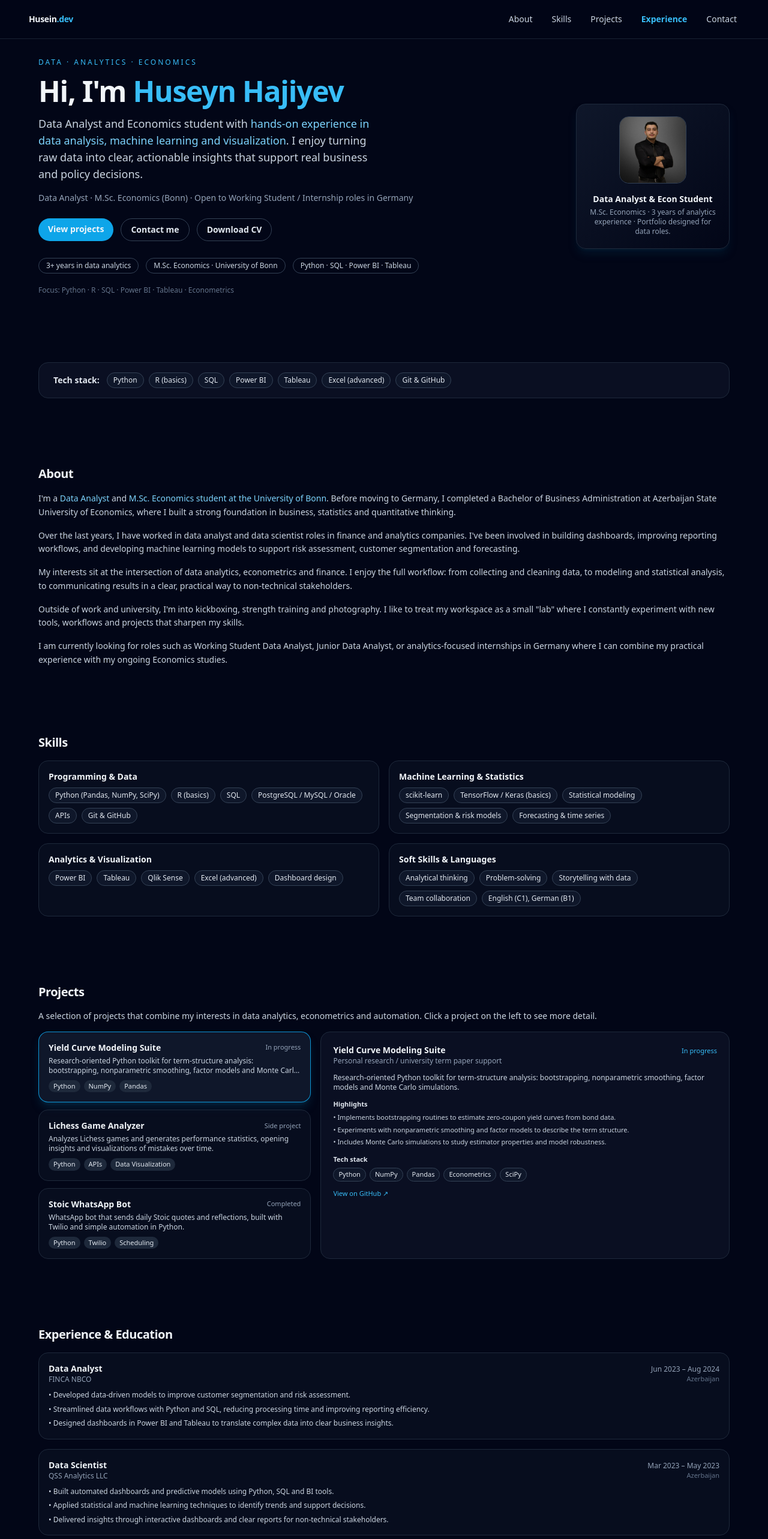
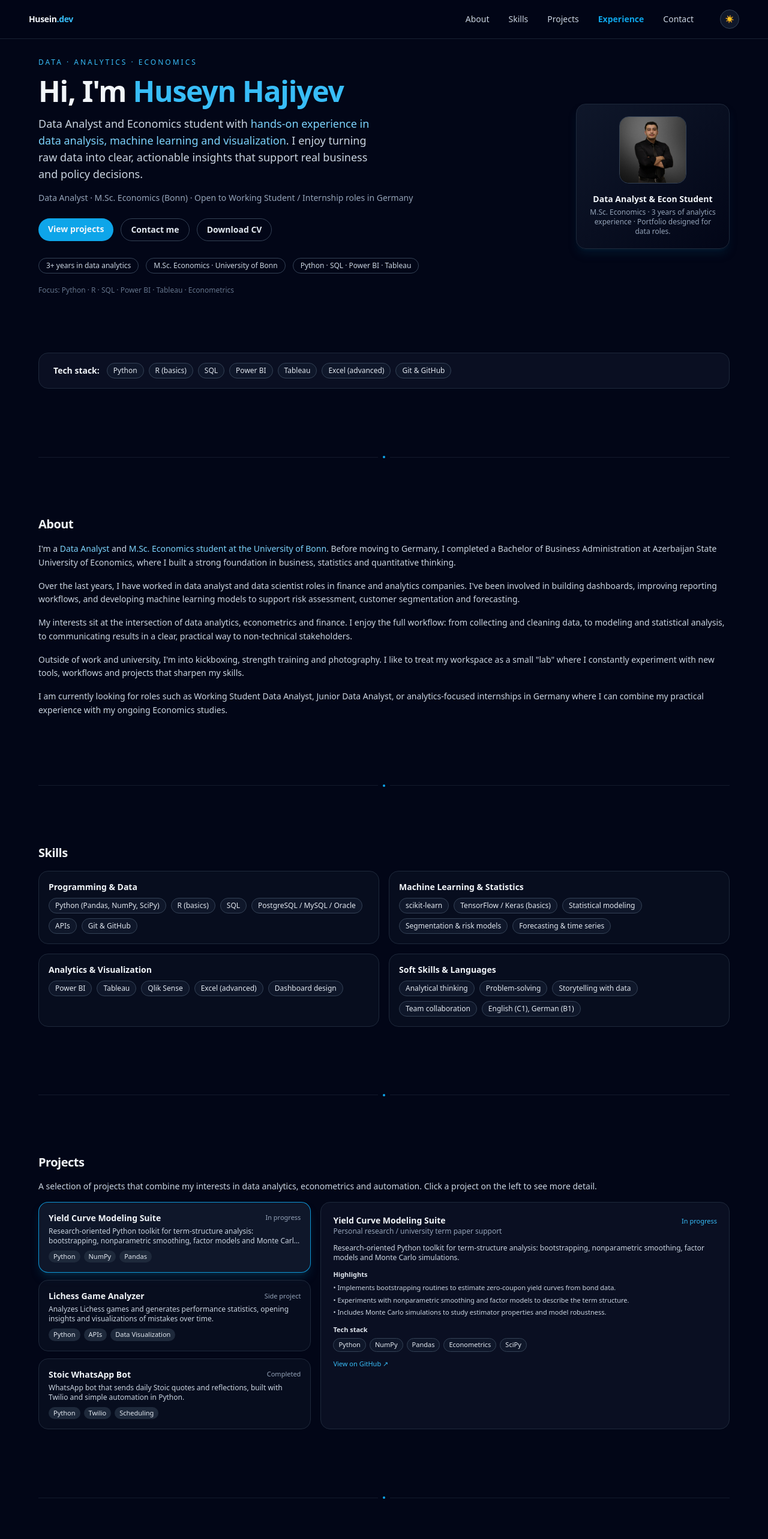
Before and after one commit to HuseinHaji/husein-portfolio, a React (Vite) app: page / in a window 1280 px wide. Shown: the top 2566 px of the page at 60% size. Built offline with nearby package versions, Linux system fonts and the light colour scheme.

Commit message:
Add theme toggle, timeline, tech stack animations, dividers

```diff
--- a/src/App.jsx
+++ b/src/App.jsx
@@ -1,3 +1,4 @@
+import { useEffect, useState } from "react";
 import Navbar from "./components/Navbar";
 import Hero from "./components/Hero";
 import TechStackStrip from "./components/TechStackStrip";
@@ -6,30 +7,73 @@ import Skills from "./components/Skills";
 import Projects from "./components/Projects";
 import Experience from "./components/Experience";
 import Contact from "./components/Contact";
-import BackToTop from "./components/BackToTop.jsx";
+import BackToTop from "./components/BackToTop";
+import SectionDivider from "./components/SectionDivider";
 
 function App() {
+  const [theme, setTheme] = useState(() => {
+    if (typeof window === "undefined") return "dark";
+    return localStorage.getItem("theme") || "dark";
+  });
+
+  useEffect(() => {
+    localStorage.setItem("theme", theme);
+  }, [theme]);
+
+  const isDark = theme === "dark";
+
   return (
-    <div className="min-h-screen bg-slate-950 text-slate-100">
-      <Navbar />
+    <div
+      className={
+        isDark
+          ? "min-h-screen bg-slate-950 text-slate-100"
+          : "min-h-screen bg-slate-50 text-slate-900"
+      }
+    >
+      <Navbar
+        theme={theme}
+        onToggleTheme={() =>
+          setTheme((prev) => (prev === "dark" ? "light" : "dark"))
+        }
+      />
 
-      <main className="max-w-7xl mx-auto px-6 sm:px-10 lg:px-16 pt-24 pb-24 space-y-28 text-[15px] sm:text-[16px]">
+      <main className="max-w-7xl mx-auto px-6 sm:px-10 lg:px-16 pt-24 pb-24 space-y-16 sm:space-y-24 text-[15px] sm:text-[16px]">
         <Hero />
         <TechStackStrip />
+        <SectionDivider />
+
         <About />
+        <SectionDivider />
+
         <Skills />
+        <SectionDivider />
+
         <Projects />
+        <SectionDivider />
+
         <Experience />
+        <SectionDivider />
+
         <Contact />
       </main>
 
-      <footer className="border-t border-slate-800 py-6">
-        <div className="max-w-7xl mx-auto px-6 sm:px-10 lg:px-16 flex flex-col sm:flex-row items-center justify-between gap-3 text-sm text-slate-500">
-          <p>© {new Date().getFullYear()} Huseyn Hajiyev. All rights reserved.</p>
+      <footer
+        className={
+          isDark
+            ? "border-t border-slate-800 py-6"
+            : "border-t border-slate-200 py-6 bg-slate-100/70"
+        }
+      >
+        <div className="max-w-7xl mx-auto px-6 sm:px-10 lg:px-16 flex flex-col sm:flex-row items-center justify-between gap-3 text-sm">
+          <p className={isDark ? "text-slate-500" : "text-slate-600"}>
+            © {new Date().getFullYear()} Huseyn Hajiyev. All rights reserved.
+          </p>
           <div className="flex items-center gap-4 text-xs">
             <a
               href="mailto:huseynhadjiyev@outlook.com"
-              className="inline-flex items-center gap-1 hover:text-sky-400 transition-colors"
+              className={`inline-flex items-center gap-1 hover:text-sky-500 transition-colors ${
+                isDark ? "text-slate-400" : "text-slate-600"
+              }`}
             >
               <span>📧</span>
               <span>Email</span>
@@ -38,7 +82,9 @@ function App() {
               href="https://www.linkedin.com/in/huseynhajiyev10"
               target="_blank"
               rel="noreferrer"
-              className="inline-flex items-center gap-1 hover:text-sky-400 transition-colors"
+              className={`inline-flex items-center gap-1 hover:text-sky-500 transition-colors ${
+                isDark ? "text-slate-400" : "text-slate-600"
+              }`}
             >
               <span>🔗</span>
               <span>LinkedIn</span>
@@ -47,7 +93,9 @@ function App() {
               href="https://github.com/"
               target="_blank"
               rel="noreferrer"
-              className="inline-flex items-center gap-1 hover:text-sky-400 transition-colors"
+              className={`inline-flex items-center gap-1 hover:text-sky-500 transition-colors ${
+                isDark ? "text-slate-400" : "text-slate-600"
+              }`}
             >
               <span>💻</span>
               <span>GitHub</span>
--- a/src/components/Experience.jsx
+++ b/src/components/Experience.jsx
@@ -51,13 +51,13 @@ const containerVariants = {
   hidden: {},
   visible: {
     transition: {
-      staggerChildren: 0.08,
+      staggerChildren: 0.1,
     },
   },
 };
 
-const cardVariants = {
-  hidden: { opacity: 0, y: 12 },
+const itemVariants = {
+  hidden: { opacity: 0, y: 14 },
   visible: { opacity: 1, y: 0 },
 };
 
@@ -67,19 +67,27 @@ export default function Experience() {
       <h2 className="text-xl font-semibold tracking-tight">
         Experience & Education
       </h2>
+
       <motion.div
-        className="space-y-4"
+        className="relative mt-4 pl-6 sm:pl-8"
         variants={containerVariants}
         initial="hidden"
         whileInView="visible"
         viewport={{ once: true, amount: 0.25 }}
       >
-        {experiences.map((exp) => (
+        {/* vertical line */}
+        <div className="absolute left-2 sm:left-3 top-0 bottom-0 border-l border-slate-800/70" />
+
+        {experiences.map((exp, index) => (
           <motion.div
             key={exp.role + exp.org}
-            variants={cardVariants}
-            className="rounded-2xl border border-slate-800 bg-slate-900/40 p-4"
+            variants={itemVariants}
+            className="relative pl-4 sm:pl-6 pb-8 last:pb-0"
           >
+            {/* timeline dot */}
+            <div className="absolute left-0 sm:left-1 top-2 h-3 w-3 rounded-full border border-sky-400 bg-slate-950" />
+
+            <div className="rounded-2xl border border-slate-800 bg-slate-900/40 p-4">
               <div className="flex flex-wrap items-baseline justify-between gap-2">
                 <div>
                   <p className="text-sm font-semibold text-slate-100">
@@ -89,7 +97,9 @@ export default function Experience() {
                 </div>
                 <div className="text-right">
                   <p className="text-xs text-slate-400">{exp.period}</p>
-                <p className="text-[11px] text-slate-500">{exp.location}</p>
+                  <p className="text-[11px] text-slate-500">
+                    {exp.location}
+                  </p>
                 </div>
               </div>
               <ul className="mt-2 space-y-1 text-xs text-slate-300">
@@ -99,6 +109,7 @@ export default function Experience() {
                   </li>
                 ))}
               </ul>
+            </div>
           </motion.div>
         ))}
       </motion.div>
--- a/src/components/Navbar.jsx
+++ b/src/components/Navbar.jsx
@@ -9,8 +9,9 @@ const navItems = [
   { id: "contact", label: "Contact" },
 ];
 
-export default function Navbar() {
+export default function Navbar({ theme, onToggleTheme }) {
   const [active, setActive] = useState("about");
+  const isDark = theme === "dark";
 
   useEffect(() => {
     const handleScroll = () => {
@@ -32,7 +33,11 @@ export default function Navbar() {
 
   return (
     <motion.header
-      className="fixed top-0 inset-x-0 z-30 backdrop-blur border-b border-slate-800/80 bg-slate-950/70"
+      className={`fixed top-0 inset-x-0 z-30 backdrop-blur border-b ${
+        isDark
+          ? "border-slate-800/80 bg-slate-950/80"
+          : "border-slate-200/80 bg-slate-50/80"
+      }`}
       initial={{ y: -40, opacity: 0 }}
       animate={{ y: 0, opacity: 1 }}
       transition={{ duration: 0.4, ease: "easeOut" }}
@@ -42,7 +47,9 @@ export default function Navbar() {
         <div className="flex items-center gap-4">
           <a
             href="#top"
-            className="text-sm font-semibold tracking-tight text-slate-100"
+            className={`text-sm font-semibold tracking-tight ${
+              isDark ? "text-slate-100" : "text-slate-900"
+            }`}
           >
             <span>Husein</span>
             <span className="text-sky-400">.dev</span>
@@ -50,7 +57,7 @@ export default function Navbar() {
         </div>
 
         {/* Desktop nav */}
-        <div className="hidden sm:flex gap-6 text-sm">
+        <div className="hidden sm:flex items-center gap-6 text-sm">
           {navItems.map((item) => (
             <a
               key={item.id}
@@ -58,17 +65,32 @@ export default function Navbar() {
               onClick={() => setActive(item.id)}
               className={`transition-all rounded-md px-1 ${
                 active === item.id
-                  ? "text-sky-400 font-semibold"
-                  : "text-slate-300 hover:text-sky-400"
+                  ? "text-sky-500 font-semibold"
+                  : isDark
+                  ? "text-slate-300 hover:text-sky-400"
+                  : "text-slate-700 hover:text-sky-500"
               } focus:outline-none focus-visible:ring-1 focus-visible:ring-sky-500`}
             >
               {item.label}
             </a>
           ))}
+
+          {/* Theme toggle */}
+          <button
+            onClick={onToggleTheme}
+            className={`ml-4 inline-flex items-center justify-center w-8 h-8 rounded-full border text-xs transition-all ${
+              isDark
+                ? "border-slate-700 bg-slate-900 text-slate-100 hover:border-sky-500"
+                : "border-slate-300 bg-slate-100 text-slate-800 hover:border-sky-500"
+            }`}
+            aria-label="Toggle light/dark mode"
+          >
+            {isDark ? "☀️" : "🌙"}
+          </button>
         </div>
 
-        {/* Mobile nav */}
-        <div className="flex sm:hidden gap-3 text-xs">
+        {/* Mobile nav + toggle */}
+        <div className="flex sm:hidden items-center gap-3 text-xs">
           {navItems.map((item) => (
             <a
               key={item.id}
@@ -76,13 +98,26 @@ export default function Navbar() {
               onClick={() => setActive(item.id)}
               className={`transition-all ${
                 active === item.id
-                  ? "text-sky-400 font-semibold"
-                  : "text-slate-300 hover:text-sky-400"
+                  ? "text-sky-500 font-semibold"
+                  : isDark
+                  ? "text-slate-300 hover:text-sky-400"
+                  : "text-slate-700 hover:text-sky-500"
               }`}
             >
               {item.label}
             </a>
           ))}
+          <button
+            onClick={onToggleTheme}
+            className={`inline-flex items-center justify-center w-7 h-7 rounded-full border text-[11px] transition-all ${
+              isDark
+                ? "border-slate-700 bg-slate-900 text-slate-100 hover:border-sky-500"
+                : "border-slate-300 bg-slate-100 text-slate-800 hover:border-sky-500"
+            }`}
+            aria-label="Toggle light/dark mode"
+          >
+            {isDark ? "☀️" : "🌙"}
+          </button>
         </div>
       </nav>
     </motion.header>
--- /dev/null
+++ b/src/components/SectionDivider.jsx
@@ -0,0 +1,9 @@
+export default function SectionDivider() {
+    return (
+      <div className="flex items-center gap-2 pt-4">
+        <div className="h-px flex-1 bg-slate-800/60" />
+        <div className="w-1 h-1 rounded-full bg-sky-500" />
+        <div className="h-px flex-1 bg-slate-800/60" />
+      </div>
+    );
+  }
--- a/src/components/TechStackStrip.jsx
+++ b/src/components/TechStackStrip.jsx
@@ -20,17 +20,20 @@ export default function TechStackStrip() {
       transition={{ duration: 0.4, ease: "easeOut" }}
     >
       <div className="rounded-2xl border border-slate-800 bg-slate-900/60 px-4 py-3 sm:px-6 sm:py-4 flex flex-wrap items-center gap-2 sm:gap-3">
-        <p className="text-xs sm:text-sm font-semibold text-slate-200">
+        <p className="text-xs sm:text-sm font-semibold text-slate-100">
           Tech stack:
         </p>
         <div className="flex flex-wrap gap-2">
           {stack.map((item) => (
-            <span
+            <motion.span
               key={item}
+              whileHover={{ scale: 1.04, y: -1 }}
+              whileTap={{ scale: 0.98 }}
+              transition={{ type: "spring", stiffness: 250, damping: 15 }}
               className="inline-flex items-center rounded-full bg-slate-900 border border-slate-700 px-2.5 py-1 text-[11px] sm:text-xs text-slate-200"
             >
               {item}
-            </span>
+            </motion.span>
           ))}
         </div>
       </div>
```
Lines whose indentation alone changed are shown as unchanged.
